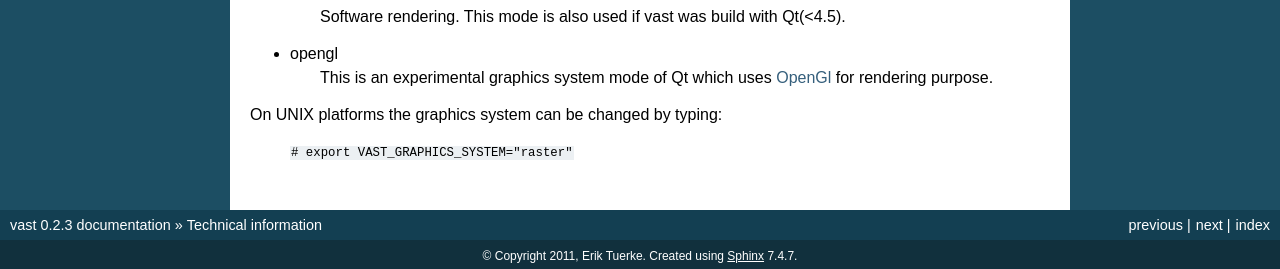
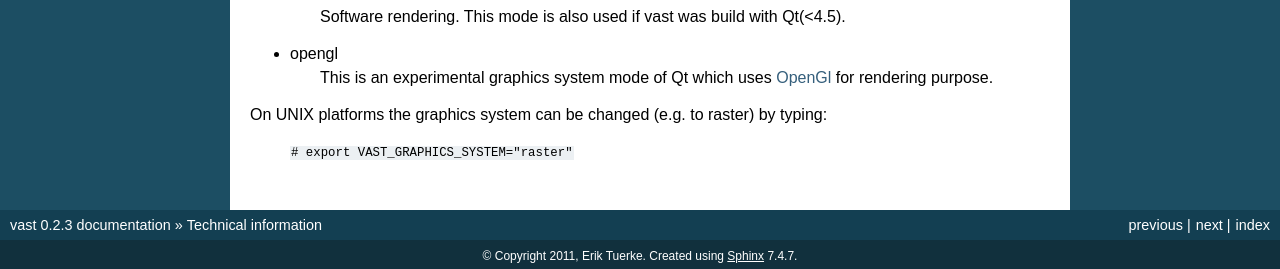
Before and after one commit to isis-group/vast, a Sphinx documentation site: the page built from documentation/source/techinfo.rst, in a window 1280 px wide. Shown: the part 1571-1840 px from the top of the page. Built offline with Sphinx 7.4.7, drawn with Linux system fonts in a browser that asks for light colours; formulas are drawn with MathJax 3.

```diff
--- a/documentation/CMakeLists.txt
+++ b/documentation/CMakeLists.txt
@@ -30,7 +30,7 @@ install(DIRECTORY ${CMAKE_CURRENT_BINARY_DIR}/html/ DESTINATION ${CMAKE_INSTALL_
           FILES_MATCHING PATTERN "*.inv")
 
 install(DIRECTORY ${CMAKE_CURRENT_BINARY_DIR}/html/_images/ DESTINATION ${CMAKE_INSTALL_PREFIX}/share/vast/doc/html/_images
-          FILES_MATCHING PATTERN "*.png")
+          FILES_MATCHING PATTERN "*.jpg")
 
 install(DIRECTORY ${CMAKE_CURRENT_BINARY_DIR}/html/_static/ DESTINATION ${CMAKE_INSTALL_PREFIX}/share/vast/doc/html/_static
           FILES_MATCHING PATTERN "*")
--- a/documentation/source/introduction.rst
+++ b/documentation/source/introduction.rst
@@ -15,7 +15,7 @@ Those medical images can be divided into 3 groups:
 
 This is how an anatomical image might look like in vast [#f1]_:
 
-.. image:: _images/example_anatomical_image.png
+.. image:: _images/example_anatomical_image.jpg
    :width: 600
 
 This is how a functional image might look like in vast [#f1]_:
--- a/documentation/source/techinfo.rst
+++ b/documentation/source/techinfo.rst
@@ -98,6 +98,6 @@ The following values are accepted:
 * opengl
    This is an experimental graphics system mode of Qt which uses `OpenGl <http://www.opengl.org/>`_ for rendering purpose.
 
-On UNIX platforms the graphics system can be changed by typing:
+On UNIX platforms the graphics system can be changed (e.g. to raster) by typing:
 
    ``# export VAST_GRAPHICS_SYSTEM="raster"``
```
Also changed, not shown: documentation/source/_images/example_anatomical_image.jpg (added), documentation/source/_images/example_anatomical_image.png (deleted), documentation/source/_images/example_functional_image.jpg (added), documentation/source/_images/example_functional_image.png (deleted), documentation/source/_images/example_statistical_image.jpg (added), documentation/source/_images/example_statistical_image.png (deleted), documentation/source/_images/opening_images_splitted.jpg (added), documentation/source/_images/opening_images_splitted.png (deleted), documentation/source/_images/opening_images_superimposed.jpg (added), documentation/source/_images/opening_images_superimposed.png (deleted), 1 other file.
